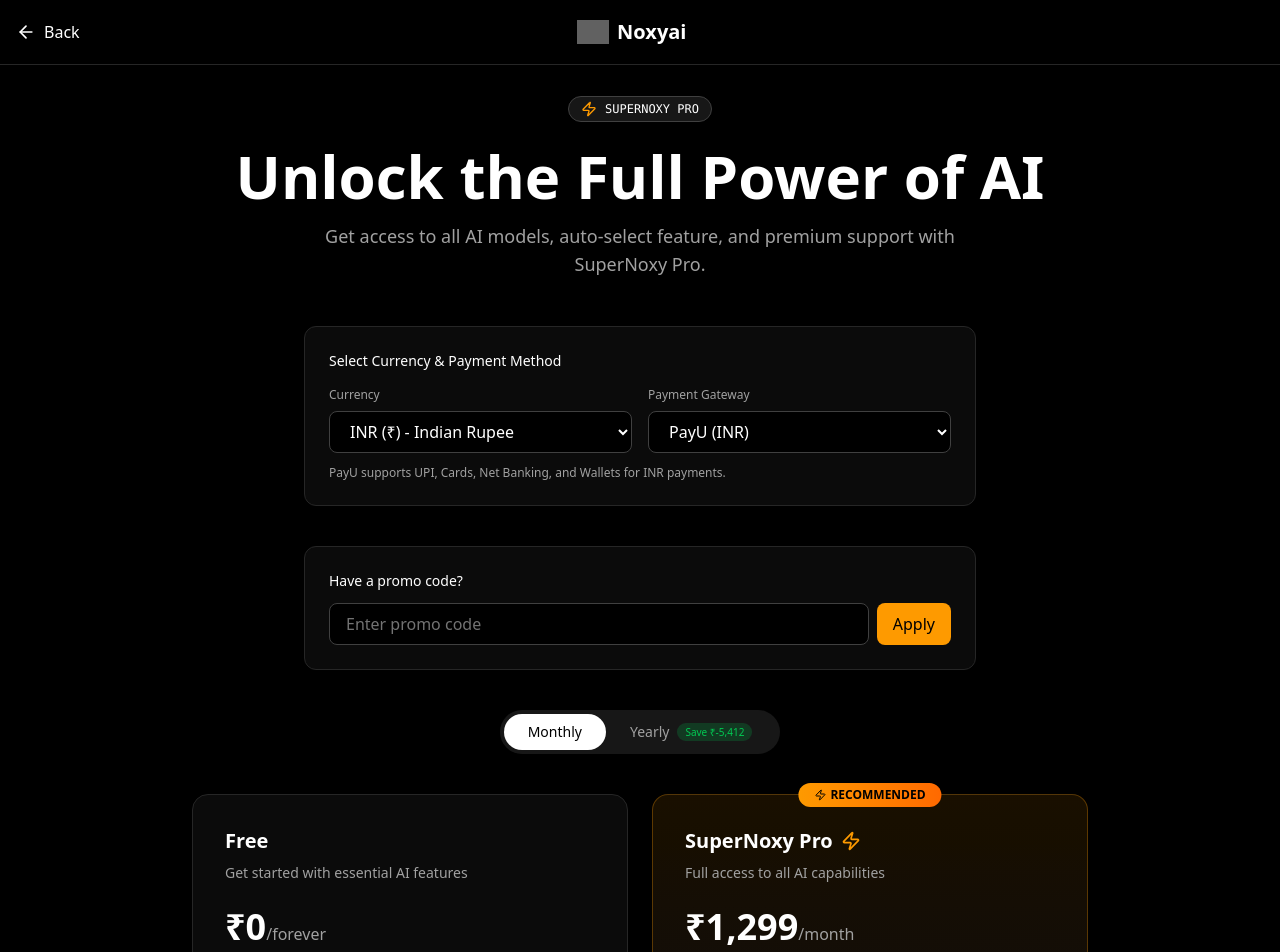
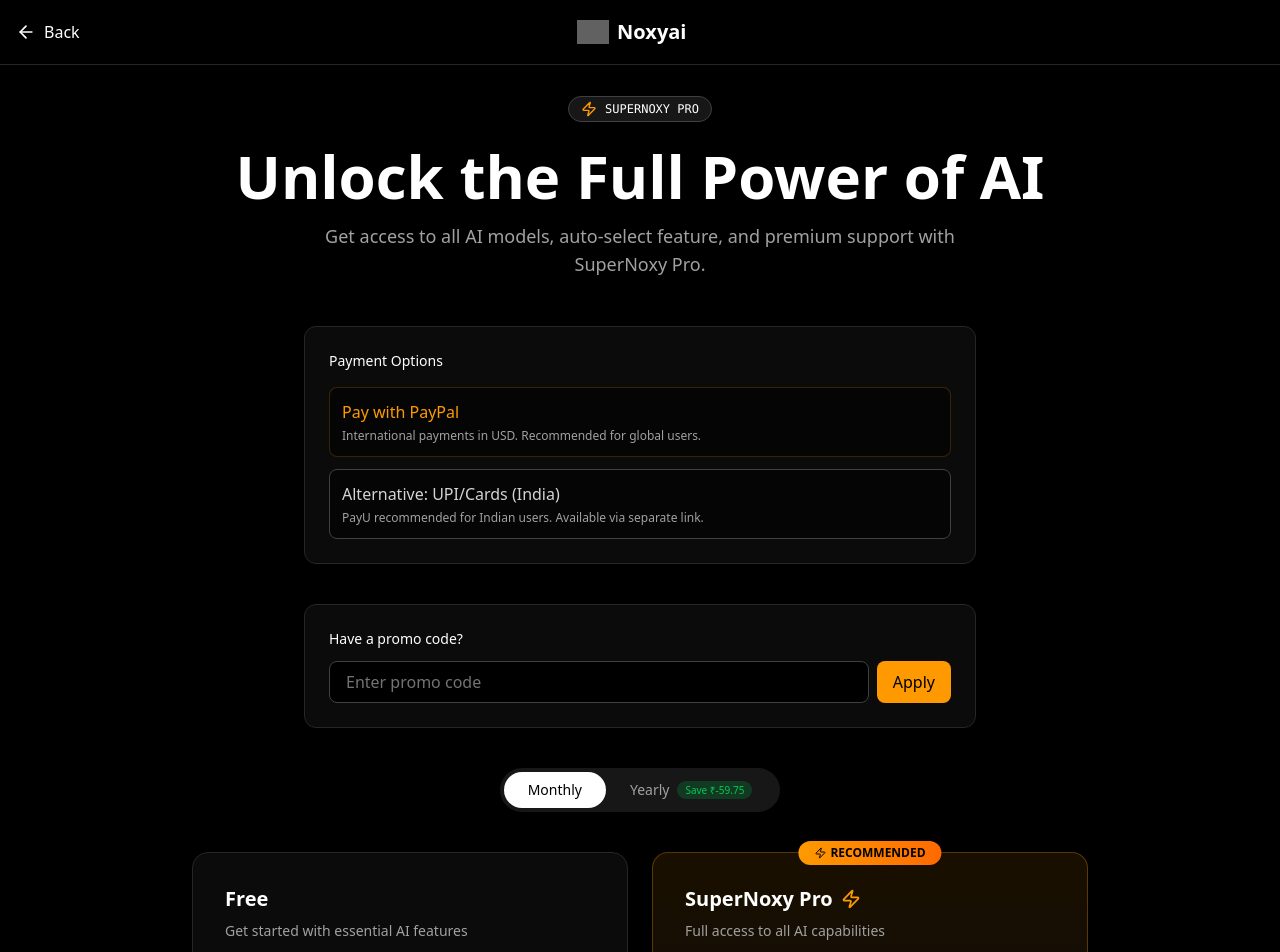
Before and after one commit to mohammadjunaid73848/Nox-09, a Next.js app: page /pricing in a window 1280 px wide. Shown: the top 952 px of the page. Built offline with nearby package versions, Linux system fonts and the light colour scheme; no server answers; grey boxes are pictures that could not be loaded.

Commit message:
fix: remove currency toggle and update pricing display
Show only USD pricing and payment method recommendations.

Co-authored-by: null <248744596+mohammadjunaid73848@users.noreply.github.com>

```diff
--- a/app/pricing/page.tsx
+++ b/app/pricing/page.tsx
@@ -6,7 +6,7 @@ import Link from "next/link"
 import { Check, Zap, ArrowLeft, Loader2 } from "lucide-react"
 import { Button } from "@/components/ui/button"
 import { PLAN_PRICING } from "@/lib/payin"
-import { PLAN_PRICING_USD } from "@/lib/paypal"
+import { PLAN_PRICING_USD } from "@/lib/config/env"
 import { validatePromoCode } from "@/lib/promo-codes"
 
 const features = {
@@ -37,8 +37,8 @@ export default function PricingPage() {
   const [promoCode, setPromoCode] = useState("")
   const [promoDiscount, setPromoDiscount] = useState<{ discount: number; isFree: boolean } | null>(null)
   const [promoError, setPromoError] = useState("")
-  const [paymentMethod, setPaymentMethod] = useState<"payu" | "paypal">("payu")
-  const [currency, setCurrency] = useState<"INR" | "USD">("INR")
+  const [paymentMethod, setPaymentMethod] = useState<"payu" | "paypal">("paypal")
+  const [currency, setCurrency] = useState<"INR" | "USD">("USD")
 
   useEffect(() => {
     fetch("/api/subscription/status")
@@ -116,10 +116,8 @@ export default function PricingPage() {
     }
   }
 
-  const monthlyPrice =
-    currency === "INR" ? PLAN_PRICING.pro_monthly.amount / 100 : PLAN_PRICING_USD.pro_monthly.amount / 100
-  const yearlyPrice =
-    currency === "INR" ? PLAN_PRICING.pro_yearly.amount / 100 : PLAN_PRICING_USD.pro_yearly.amount / 100
+  const monthlyPrice = PLAN_PRICING_USD.pro_monthly.amount / 100
+  const yearlyPrice = PLAN_PRICING_USD.pro_yearly.amount / 100
   const yearlySavings = monthlyPrice * 12 - yearlyPrice
   const currencySymbol = currency === "INR" ? "₹" : "$"
 
@@ -154,40 +152,27 @@ export default function PricingPage() {
 
           <div className="mb-10 max-w-2xl mx-auto">
             <div className="bg-neutral-900/50 border border-neutral-800 rounded-xl p-6">
-              <label className="block text-sm font-medium mb-4">Select Currency & Payment Method</label>
-              <div className="grid grid-cols-2 gap-4">
-                <div>
-                  <label className="block text-xs text-neutral-400 mb-2">Currency</label>
-                  <select
-                    value={currency}
-                    onChange={(e) => {
-                      const newCurrency = e.target.value as "INR" | "USD"
-                      setCurrency(newCurrency)
-                      setPaymentMethod(newCurrency === "USD" ? "paypal" : "payu")
-                    }}
-                    className="w-full px-4 py-2 bg-black border border-neutral-700 rounded-lg text-white focus:outline-none focus:border-amber-500"
-                  >
-                    <option value="INR">INR (₹) - Indian Rupee</option>
-                    <option value="USD">USD ($) - US Dollar</option>
-                  </select>
+              <div className="flex items-center justify-between mb-4">
+                <label className="block text-sm font-medium">Payment Options</label>
+              </div>
+              <div className="space-y-3">
+                <div className="flex items-start gap-3 p-3 bg-black/50 rounded-lg border border-amber-500/20">
+                  <div>
+                    <p className="font-medium text-amber-500">Pay with PayPal</p>
+                    <p className="text-xs text-neutral-400 mt-1">
+                      International payments in USD. Recommended for global users.
+                    </p>
+                  </div>
                 </div>
-                <div>
-                  <label className="block text-xs text-neutral-400 mb-2">Payment Gateway</label>
-                  <select
-                    value={paymentMethod}
-                    onChange={(e) => setPaymentMethod(e.target.value as "payu" | "paypal")}
-                    className="w-full px-4 py-2 bg-black border border-neutral-700 rounded-lg text-white focus:outline-none focus:border-amber-500"
-                  >
-                    <option value="payu">PayU (INR)</option>
-                    <option value="paypal">PayPal (USD)</option>
-                  </select>
+                <div className="flex items-start gap-3 p-3 bg-black/50 rounded-lg border border-neutral-700">
+                  <div>
+                    <p className="font-medium text-neutral-300">Alternative: UPI/Cards (India)</p>
+                    <p className="text-xs text-neutral-400 mt-1">
+                      PayU recommended for Indian users. Available via separate link.
+                    </p>
+                  </div>
                 </div>
               </div>
-              <p className="text-xs text-neutral-400 mt-3">
-                {currency === "INR"
-                  ? "PayU supports UPI, Cards, Net Banking, and Wallets for INR payments."
-                  : "PayPal supports international payments in USD. ~83 INR = 1 USD"}
-              </p>
             </div>
           </div>
 
```
